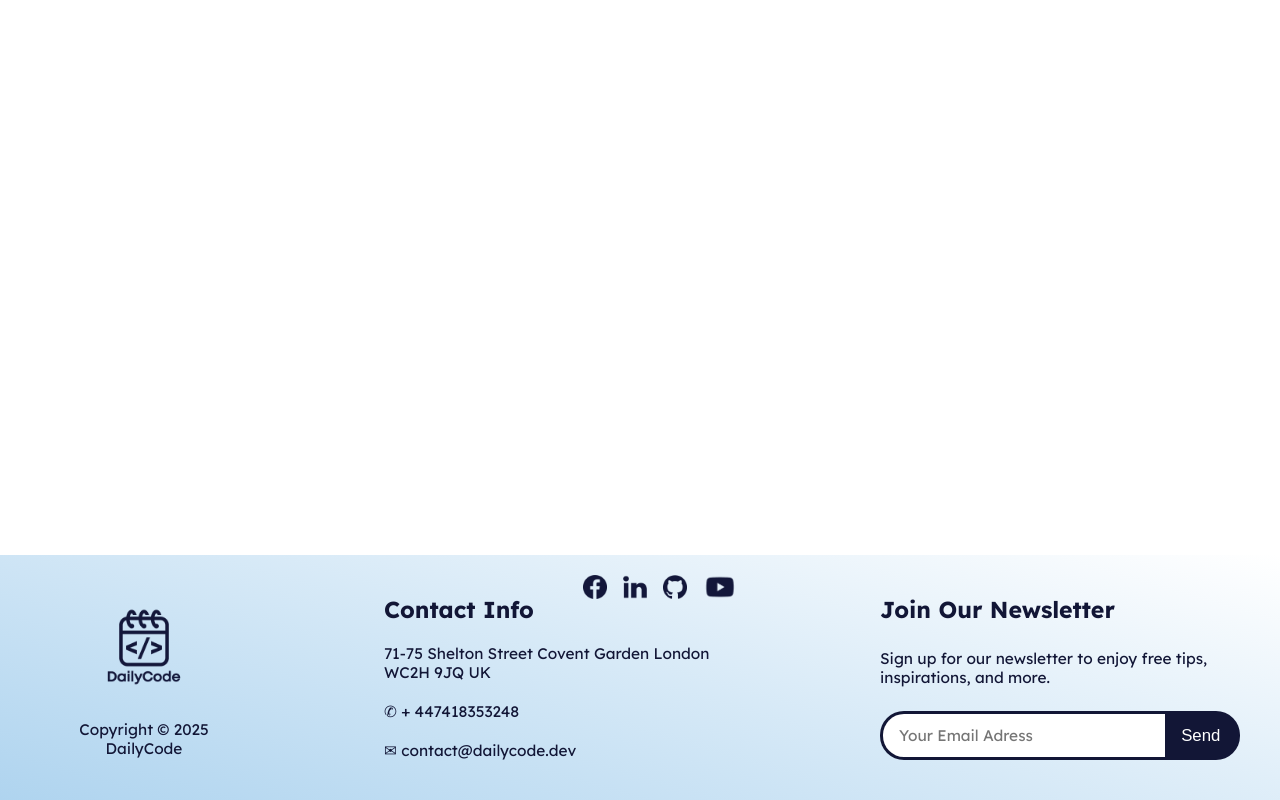
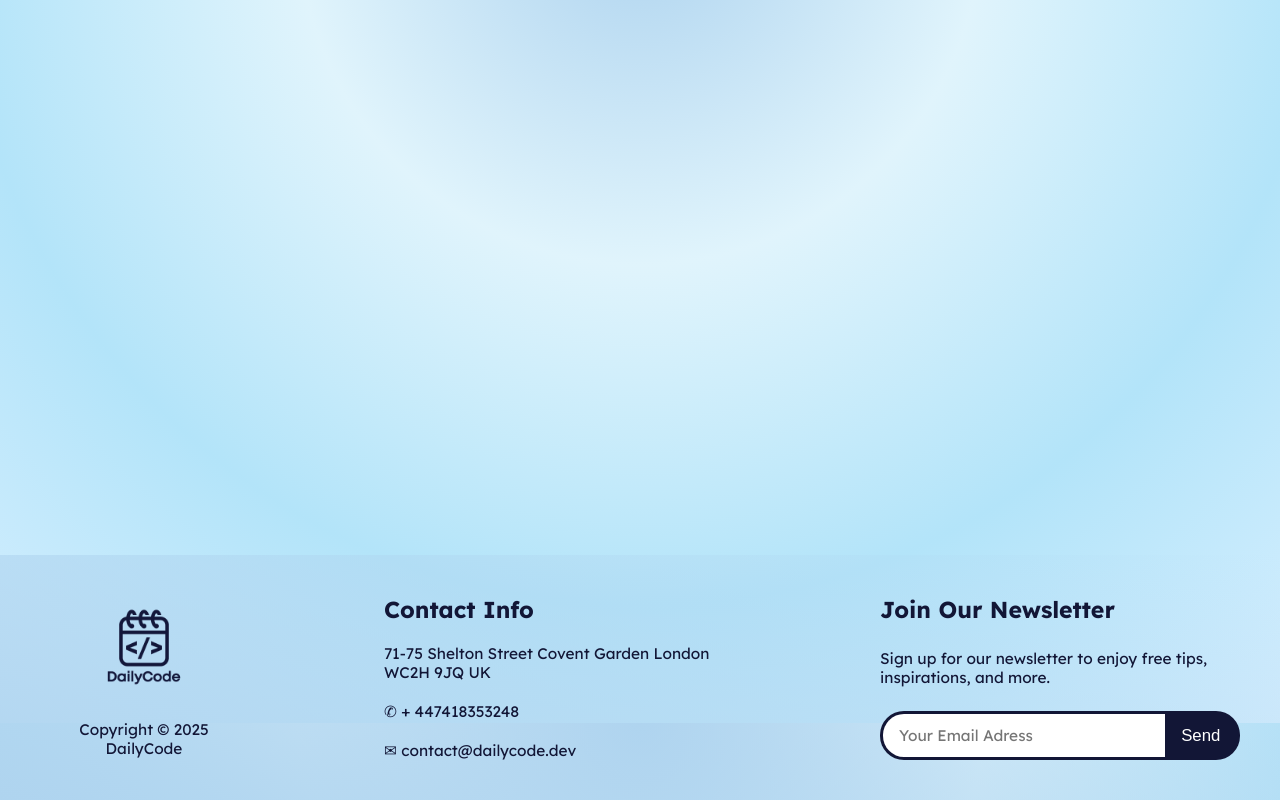
Before and after one commit to Zodiac-911/dailycode, a React (Vite) app: page /libraries in a window 1280 px wide. Shown: the part 1677-2477 px from the top of the page. Built offline with nearby package versions, Linux system fonts and the light colour scheme.

Commit message:
background graidients

```diff
--- a/src/App.jsx
+++ b/src/App.jsx
@@ -12,59 +12,6 @@ import Libraries from "./pages/libraries";
 function App() {
   return (
     <>
-      <ShaderGradientCanvas
-        style={{
-          width: "100%",
-          height: "100%",
-          position: "fixed",
-          top: "0",
-          zIndex: "-3",
-        }}
-        lazyLoad={true}
-        fov={10}
-        pixelDensity={1}
-        pointerEvents="none"
-      >
-        <ShaderGradient
-          animate="on"
-          type="waterPlane"
-          wireframe={false}
-          shader="defaults"
-          uTime={0}
-          uSpeed={0.1}
-          uStrength={5}
-          uDensity={1.2}
-          uFrequency={0}
-          uAmplitude={0}
-          positionX={0}
-          positionY={0.9}
-          positionZ={-0.3}
-          rotationX={45}
-          rotationY={0}
-          rotationZ={0}
-          color1="#afd4ef"
-          color2="#ffffff"
-          color3="#ffffff"
-          color4="#ffffff"
-          reflection={0.1}
-          // View (camera) props
-          cAzimuthAngle={170}
-          cPolarAngle={70}
-          cDistance={10}
-          cameraZoom={1}
-          // Effect props
-          lightType="3d"
-          brightness={1.2}
-          envPreset="city"
-          grain="off"
-          // Tool props
-          toggleAxis={false}
-          zoomOut={false}
-          hoverState=""
-          // Optional - if using transition features
-          enableTransition={false}
-        />
-      </ShaderGradientCanvas>
       <Topbar />
       <main id="main">
         <Routes>
--- a/src/components/footer.jsx
+++ b/src/components/footer.jsx
@@ -19,7 +19,7 @@ function Footer() {
             <h2>Contact Info</h2>
             <p>71-75 Shelton Street Covent Garden London WC2H 9JQ UK</p>
             <p>✆ + 447418353248</p>
-            <a href="contact@dailycode.dev">✉ contact@dailycode.dev</a>
+            <a href="mailto:contact@dailycode.dev">✉ contact@dailycode.dev</a>
           </div>
           <div className="f-four fc">
             <h2>Join Our Newsletter</h2>
@@ -32,23 +32,6 @@ function Footer() {
               <button>Send</button>
             </div>
           </div>
-          <div className="social-media-footer">
-            <a href="https://www.facebook.com/DailyCodeEn" target="_blank">
-              <img src={facebook} alt="facebook" />
-            </a>
-            <a
-              href="https://www.linkedin.com/company/dailycodeuk/"
-              target="_blank"
-            >
-              <img src={linkedin} alt="linkedin" />
-            </a>
-            <a href="https://github.com/DailyCode-LTD" target="_blank">
-              <img src={github} alt="github" />
-            </a>
-            <a href="https://www.youtube.com/@dailycodeLTD" target="_blank">
-              <img src={youtube} alt="youtube" />
-            </a>
-          </div>
         </div>
       </div>
     </>
--- a/src/components/home-card5.jsx
+++ b/src/components/home-card5.jsx
@@ -22,17 +22,17 @@ function HomeCard5() {
           img={ws1}
         ></HomeFtProjectCard>
         <HomeFtProjectCard
-          title="WAAS"
+          title="YOUTUBE"
           description="Lorem ipsum dolor, sit amet consectetur adipisicing elit. Libero, expedita, veniam fuga ea nemo, ad obcaecati commodi odit "
           img={ws2}
         ></HomeFtProjectCard>
         <HomeFtProjectCard
-          title="WAAS"
+          title="BillGates"
           description=" ad obcaecati commodi odit rerum maiores enim? Consequatur illum beatae doloremque et earum ea laudantium ab."
           img={ws3}
         ></HomeFtProjectCard>
         <HomeFtProjectCard
-          title="WAAS"
+          title="SNAPSHAT"
           description="Lorem ipsum dolor, sit amet consectetur adipisicing elit. Libero, expedita, veniam fuga ea nemo, ad obcaecati commodi odit rerum maiores enim? Consequatur illum beatae doloremque et earum ea laudantium ab."
           img={ws4}
         ></HomeFtProjectCard>
--- a/src/components/library-card-text.jsx
+++ b/src/components/library-card-text.jsx
@@ -9,7 +9,7 @@ import npmLogo from "../assets/npm.png";
 import githubLogo from "../assets/github.png";
 import websiteLogo from "../assets/website-icone.png";
 
-function LibraryCardText({ title, description, img, github, npm, website }) {
+function LibraryCardText({ title, description, github, npm, website }) {
   return (
     <>
       <div className="library-text">
--- a/src/index.css
+++ b/src/index.css
@@ -13,6 +13,39 @@ body {
   font-size: 14px;
   scroll-behavior: smooth;
 }
+
+body {
+  background: radial-gradient(
+    circle at top,
+    #afd4ef,
+    #e0f4fc,
+    #b3e4f9,
+    #d6efff
+  );
+  background-size: 400% 400%;
+  animation: gradient 8s ease infinite;
+  height: 100vh;
+  background-attachment: fixed;
+}
+
+@keyframes gradient {
+  0% {
+    background-position: 0% 50%;
+  }
+  25% {
+    background-position: 100% 50%;
+  }
+  50% {
+    background-position: 100% 0%;
+  }
+  75% {
+    background-position: 100% 100%;
+  }
+  100% {
+    background-position: 0% 50%;
+  }
+}
+
 #root {
   display: flex;
   flex-direction: column;
--- a/src/styles/footer.css
+++ b/src/styles/footer.css
@@ -42,6 +42,7 @@ body {
   font-family: Lexend;
   color: #121636;
   font-size: 1.1rem;
+  transition: all 0.3s;
 }
 .f-two {
   max-width: 200px;
@@ -53,6 +54,12 @@ body {
   max-width: 400px;
 }
 .footer input::placeholder {
+}
+.footer input:focus {
+  outline: none;
+  border-top: 3px solid #ffffff00;
+  border-left: 3px solid #ffffff00;
+  border-bottom: 3px solid #ffffff00;
 }
 .f-four div {
   display: flex;
@@ -89,24 +96,7 @@ body {
 .f-one {
   width: 20%;
 }
-.social-media-footer {
-  position: absolute;
-  width: 100%;
-  display: flex;
 
-  justify-content: center;
-
-  gap: 16px;
-
-  z-index: 1;
-}
-.social-media-footer a img {
-  height: 24px;
-  transition: all 0.3s;
-}
-.social-media-footer a img:hover {
-  scale: 0.9;
-}
 @media (max-width: 1380px) {
   .footer {
     padding: 20px;
```
